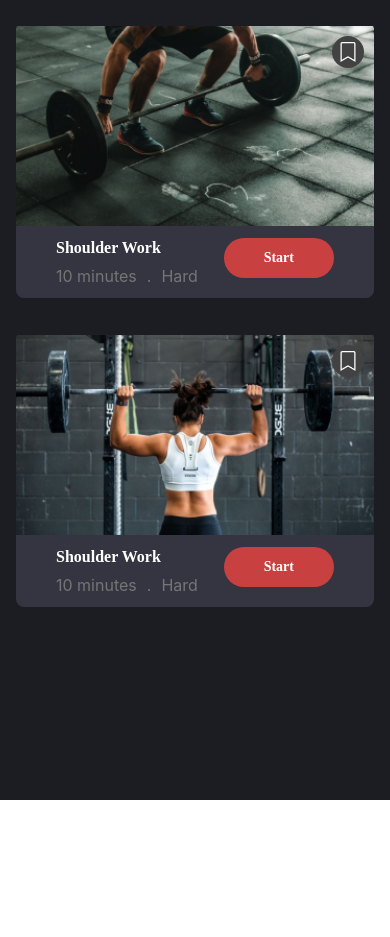
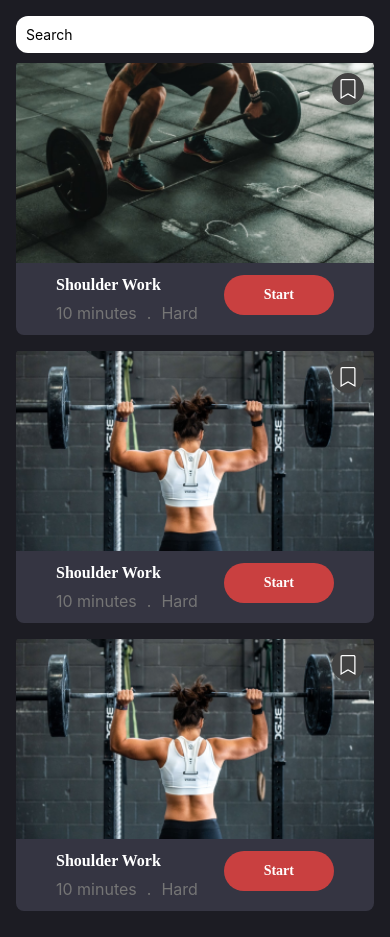
Before and after one commit to devMorshed/nativeApp, a React Native app: screen / in a window 390 px wide. Before the commit the page ends 844 px from the top, so only its background shows below. Built offline with nearby package versions, Linux system fonts and the light colour scheme.

Commit message:
Searchbar Implemented

```diff
--- a/App.tsx
+++ b/App.tsx
@@ -6,6 +6,8 @@ import {
   useColorScheme,
   SafeAreaView,
   ScrollView,
+  TextInput,
+  Image,
 } from 'react-native';
 
 import TutorialCard from './components/TutorialCard';
@@ -13,13 +15,31 @@ import TutorialCard from './components/TutorialCard';
 const App = (): JSX.Element => {
   const isDarkMode = useColorScheme() === 'dark';
 
+  const [searchText, setSearchText] = React.useState('Search');
+
   return (
     <SafeAreaView>
       <ScrollView>
         <View style={styles.container}>
+          {/* Search Bar */}
+
+          <View style={styles.search_bar}>
+            <TextInput
+              style={styles.search_input}
+              onChangeText={setSearchText}
+              value={searchText}
+              inlineImageLeft="search"
+              inlineImagePadding={40}
+            />
+          </View>
+
+          {/* Tutorial Card Section */}
           <View style={styles.tutorial_grid}>
             <TutorialCard
               tutorialImage={require('./assets/images/workout.png')}
+            />
+            <TutorialCard
+              tutorialImage={require('./assets/images/workout2.png')}
             />
             <TutorialCard
               tutorialImage={require('./assets/images/workout2.png')}
@@ -34,7 +54,8 @@ const App = (): JSX.Element => {
 const styles = StyleSheet.create({
   container: {
     backgroundColor: '#1C1C23',
-    minHeight: 800,
+    // minHeight: 765,
+    padding: 16,
   },
   lightMode: {
     color: 'black',
@@ -42,10 +63,18 @@ const styles = StyleSheet.create({
   darkMode: {
     color: 'white',
   },
+
+  search_bar: {},
+
+  search_input: {
+    backgroundColor: '#fff',
+    padding: 10,
+    borderRadius: 12,
+  },
   tutorial_grid: {
     display: 'flex',
-    gap: 5,
     marginVertical: 10,
+    gap: 16,
   },
 });
 
--- a/components/TutorialCard.tsx
+++ b/components/TutorialCard.tsx
@@ -31,7 +31,6 @@ const styles = StyleSheet.create({
   card: {
     backgroundColor: '#353542',
     borderRadius: 8,
-    margin: 16,
     position: 'relative',
   },
   tutorial_image: {
```
Also changed, not shown: assets/Icons/search.png (added), 1 other file (tests, documents, lock files or other folders).
